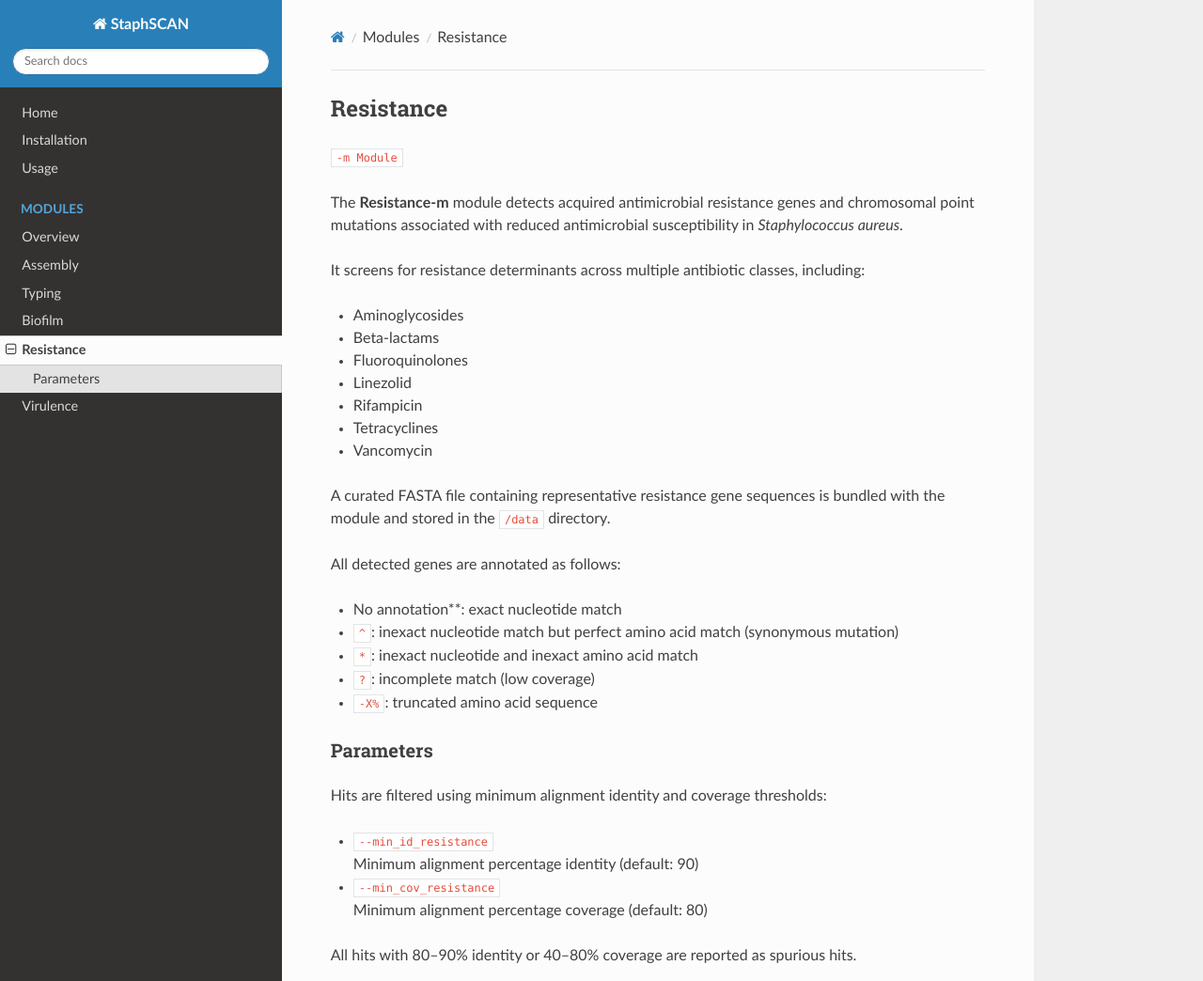
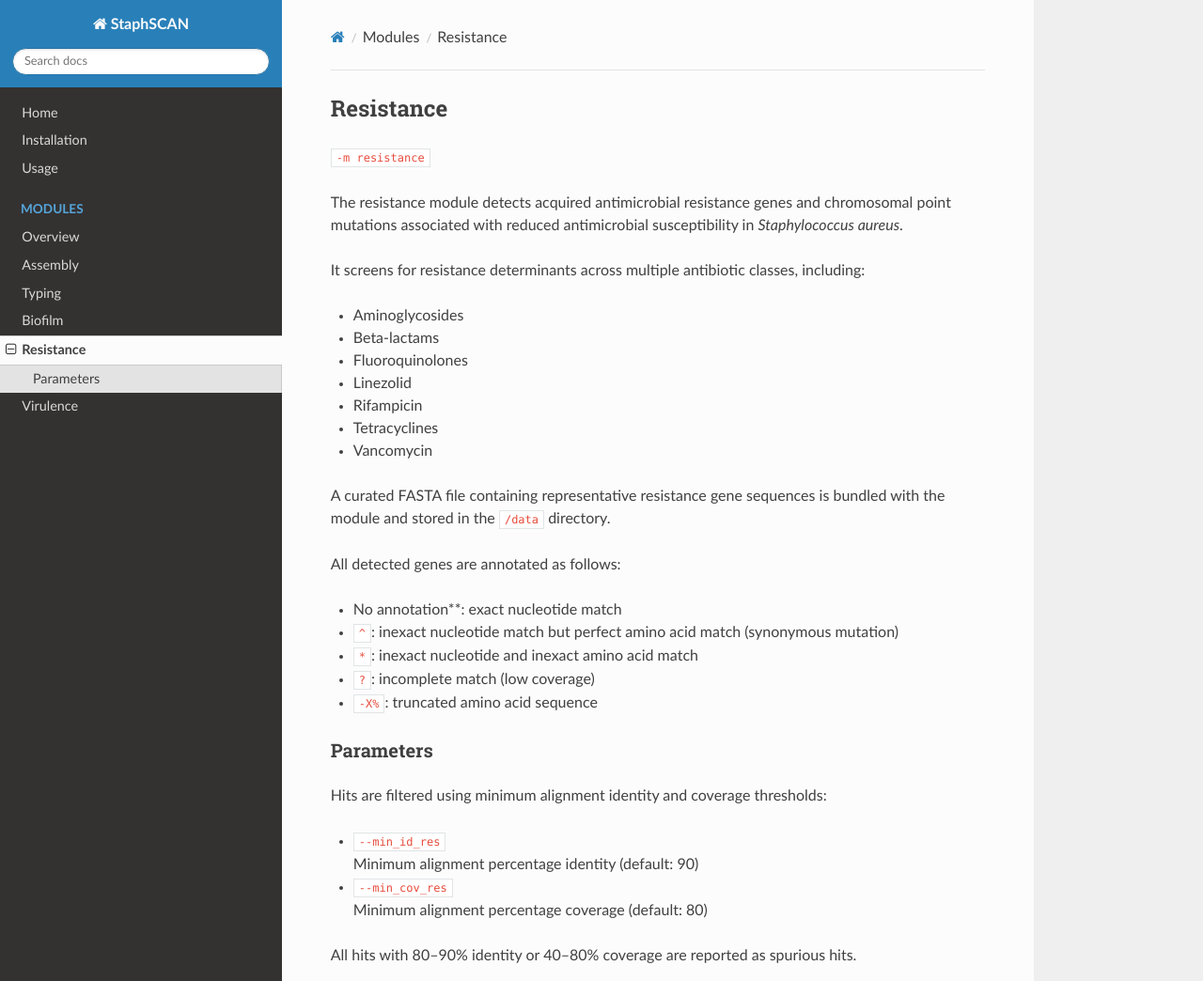
Before and after one commit to riccabolla/StaphSCAN, an MkDocs documentation site: the page built from docs/resistance.md, in a window 1280 px wide and 1400 px high. Shown: the top 1044 px of the window at 94% size. Built offline with MkDocs 1.6.1, drawn with Linux system fonts in a browser that asks for light colours; nearby versions of some CDN libraries.

Commit message:
resistance doc added

```diff
--- a/docs/resistance.md
+++ b/docs/resistance.md
@@ -1,8 +1,8 @@
 ## Resistance
 
-``-m Module``
+``-m resistance``
 
-The **Resistance-m** module detects acquired antimicrobial resistance genes and chromosomal point mutations associated with reduced antimicrobial susceptibility in *Staphylococcus aureus*.
+The resistance module detects acquired antimicrobial resistance genes and chromosomal point mutations associated with reduced antimicrobial susceptibility in *Staphylococcus aureus*.
 
 It screens for resistance determinants across multiple antibiotic classes, including:
 
@@ -28,10 +28,10 @@ All detected genes are annotated as follows:
 
 Hits are filtered using minimum alignment identity and coverage thresholds:
 
-- ``--min_id_resistance``
+- ``--min_id_res``
   Minimum alignment percentage identity (default: 90)
 
-- ``--min_cov_resistance``
+- ``--min_cov_res``
   Minimum alignment percentage coverage (default: 80)
 
 All hits with 80–90% identity or 40–80% coverage are reported as spurious hits.
```
